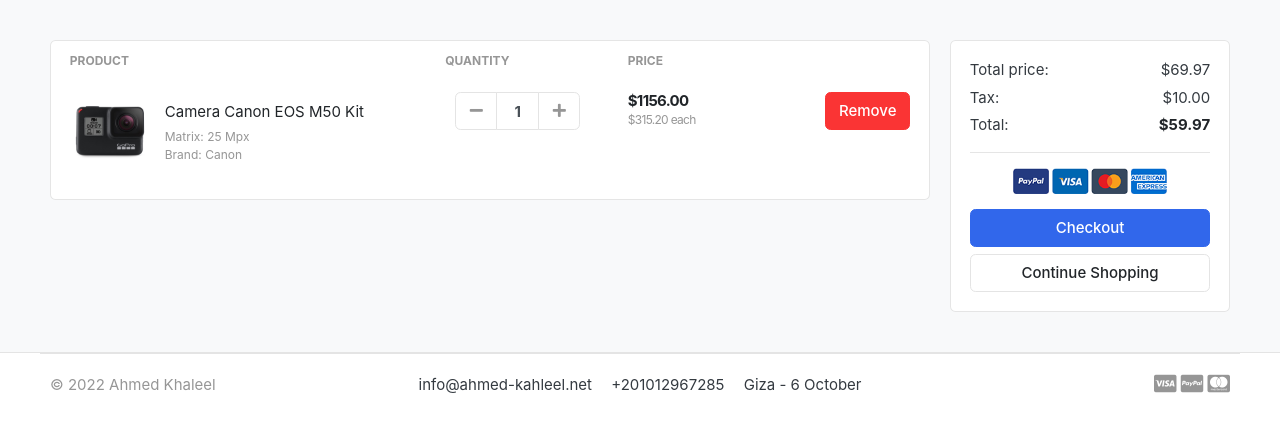
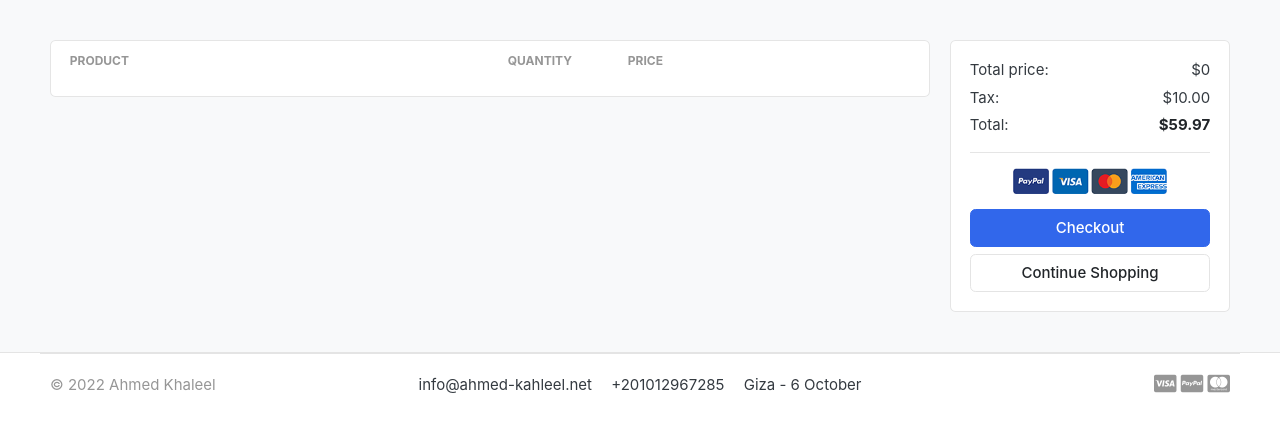
Before and after one commit to ahmedkhaleel/E-Commerce-django-python, a Django app: page /cart/ in a window 1280 px wide. Shown: the part 118-542 px from the top of the page. Run offline with Django 4.2, Linux system fonts and the light colour scheme; data comes from the database, SQL or seed files in the repository; both versions use the stored data as it was after the commit; lists and menus that the app fills with data are empty; some libraries are stand-ins or nearby versions; some web fonts are replaced.

Commit message:
Implement Data into Cart Page

```diff
--- a/carts/models.py
+++ b/carts/models.py
@@ -18,5 +18,8 @@
     quantity = models.IntegerField()
     is_active = models.BooleanField(default=True)
 
+    def sub_total(self):
+        return self.product.price * self.quantity
+
     def __str__(self):
         return self.product
--- a/carts/views.py
+++ b/carts/views.py
@@ -36,15 +36,13 @@
             cart=cart
         )
         cart_item.save()
-
-    return HttpResponse(cart_item.product)
     return redirect('cart')
 
 
 def cart(request, total=0, quantity=0, cart_items=None):
     try:
         cart = Cart.objects.get(cart_id=_cart_id(request))
-        cart_items = CartItem.objects.filter(cart=cart, active=True)
+        cart_items = CartItem.objects.filter(cart=cart, is_active=True)
         for cart_item in cart_items:
             total += (cart_item.product.price * cart_item.quantity)
             quantity += cart_item.quantity
--- a/templates/store/cart.html
+++ b/templates/store/cart.html
@@ -23,13 +23,14 @@
 </tr>
 </thead>
 <tbody>
+{% for cart_item in cart_items %}
 <tr>
 	<td>
 		<figure class="itemside align-items-center">
-			<div class="aside"><img src="{% static './images/items/11.jpg' %}" class="img-sm"></div>
+			<div class="aside"><img src="{{ cart_item.product.images.url }}" class="img-sm"></div>
 			<figcaption class="info">
-				<a href="#" class="title text-dark">Camera Canon EOS M50 Kit</a>
-				<p class="text-muted small">Matrix: 25 Mpx <br> Brand: Canon</p>
+				<a href="#" class="title text-dark">{{ cart_item.product.product_name }}</a>
+				<p class="text-muted small">Color: 25 Mpx <br> Size: Canon</p>
 			</figcaption>
 		</figure>
 	</td>
@@ -40,24 +41,25 @@
 							<div class="input-group-prepend">
 							<button class="btn btn-light" type="button" id="button-plus"> <i class="fa fa-minus"></i> </button>
 							</div>
-							<input type="text" class="form-control"  value="1">
+							<input type="text" class="form-control"  value="{{cart_item.quantity}}">
 							<div class="input-group-append">
-							<button class="btn btn-light" type="button" id="button-minus"> <i class="fa fa-plus"></i> </button>
+							<a href="{% url 'add_cart' cart_item.product.id%}"><button class="btn btn-light" type="button" id="button-minus"> <i class="fa fa-plus"></i> </button>
+</a>
 							</div>
 						</div> <!-- input-group.// -->
 					</div> <!-- col.// -->
 	</td>
 	<td>
 		<div class="price-wrap">
-			<var class="price">$1156.00</var>
-			<small class="text-muted"> $315.20 each </small>
+			<var class="price">${{cart_item.sub_total}}</var>
+			<small class="text-muted"> ${{cart_item.product.price}} each </small>
 		</div> <!-- price-wrap .// -->
 	</td>
 	<td class="text-right">
 	<a href="" class="btn btn-danger"> Remove</a>
 	</td>
 </tr>
-
+{% endfor %}
 </tbody>
 </table>
 </div> <!-- card.// -->
@@ -69,7 +71,7 @@
 		<div class="card-body">
 			<dl class="dlist-align">
 			  <dt>Total price:</dt>
-			  <dd class="text-right">$69.97</dd>
+			  <dd class="text-right">${{total}}</dd>
 			</dl>
 			<dl class="dlist-align">
 			  <dt>Tax:</dt>
```
Also changed, not shown: db.sqlite3.
